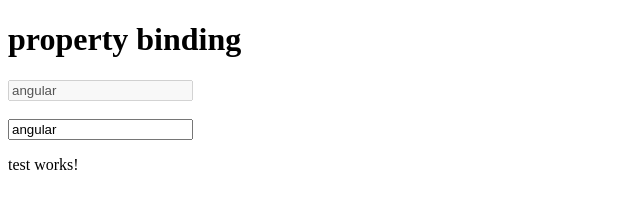
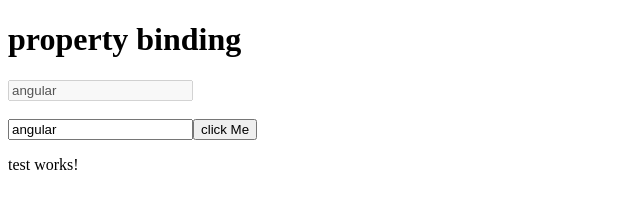
Before and after one commit to anubapatla/TechLabs-angular, an Angular app: page / in a window 1280 px wide. Shown: the top 209 px of the page, without its empty margins (0-640 px from the left). Built offline with nearby package versions, Linux system fonts and the light colour scheme.

Commit message:
event binding example

```diff
--- a/src/app/app.component.html
+++ b/src/app/app.component.html
@@ -9,10 +9,12 @@
 <div>
   <h1>property binding</h1>
   <input type="text"
-    class="styled-input"  value="{{ inputValue}}" disabled="{{isDisabled}}"/>
+    class="styled-input"  value="{{ inputValue}}" disabled="{{isDisabled
+    }}"/>
   <br/><br/>
   <input type="text" class="styled-input"
     [value] ="inputValue"
      [disabled]="isDisabled"/>
+     <button type="submit" (click)="display()">click Me</button>
 </div>
 <app-test></app-test>
--- a/src/app/app.component.ts
+++ b/src/app/app.component.ts
@@ -4,7 +4,7 @@ import { TestComponent } from './test/test.component';
 
 @Component({
   selector: 'app-root',
-  imports: [RouterOutlet,TestComponent],
+  imports: [TestComponent],
   templateUrl: './app.component.html',
   styleUrl: './app.component.css'
 })
@@ -12,4 +12,7 @@ export class AppComponent {
   title = 'TechLabs-angular 251';
   inputValue: string ="angular";
   isDisabled: boolean =false;
+  display(){
+    alert("click event is triggerd");
+  }
 }
```
